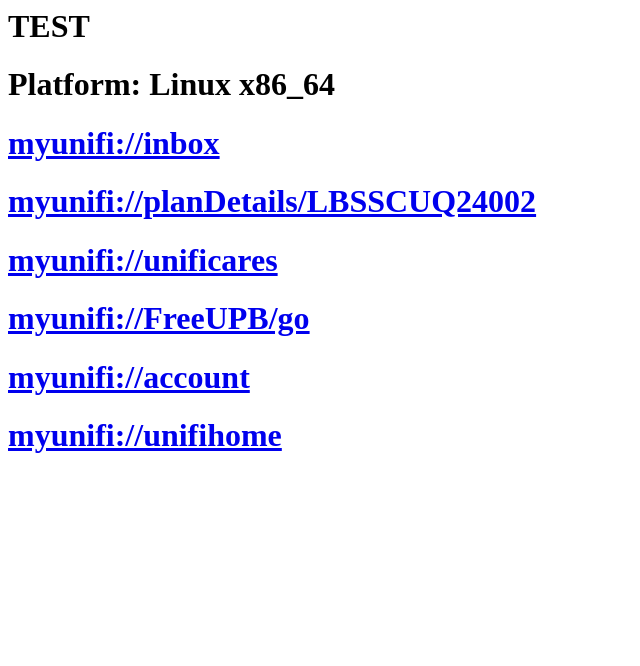
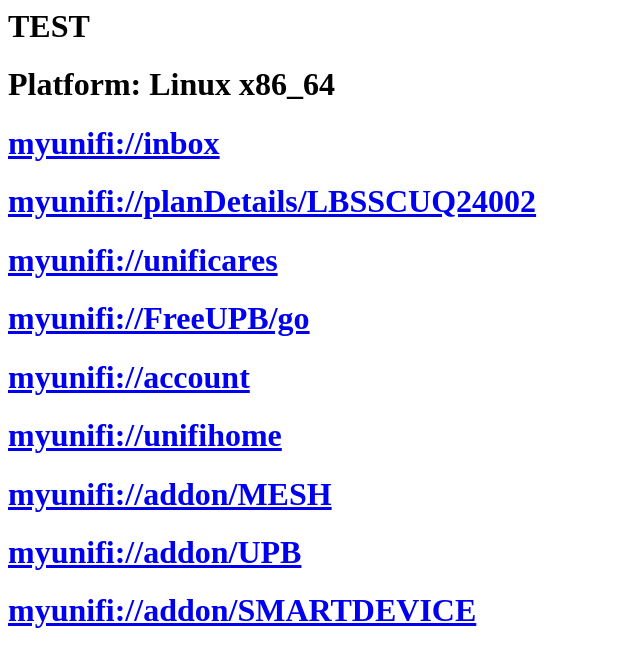
Before and after one commit to syahrizan05/myunifi, a plain HTML site: page index.html in a window 1280 px wide. Shown: the whole page, without its empty margins (0-640 px from the left). Drawn offline with Linux system fonts and the light colour scheme.

Commit message:
adding addon link

```diff
--- a/index.html
+++ b/index.html
@@ -75,6 +75,12 @@
     <a href="myunifi://FreeUPB/go"><h1>myunifi://FreeUPB/go</h1></a>
     <a href="myunifi://account"><h1>myunifi://account</h1></a>
     <a href="myunifi://unifihome"><h1>myunifi://unifihome</h1></a>
+    <a href="myunifi://addon/MESH"><h1>myunifi://addon/MESH</h1></a>
+    <a href="myunifi://addon/UPB"><h1>myunifi://addon/UPB</h1></a>
+    <a href="myunifi://addon/SMARTDEVICE"><h1>myunifi://addon/SMARTDEVICE</h1></a>
+
+
+
 
 
 
```
